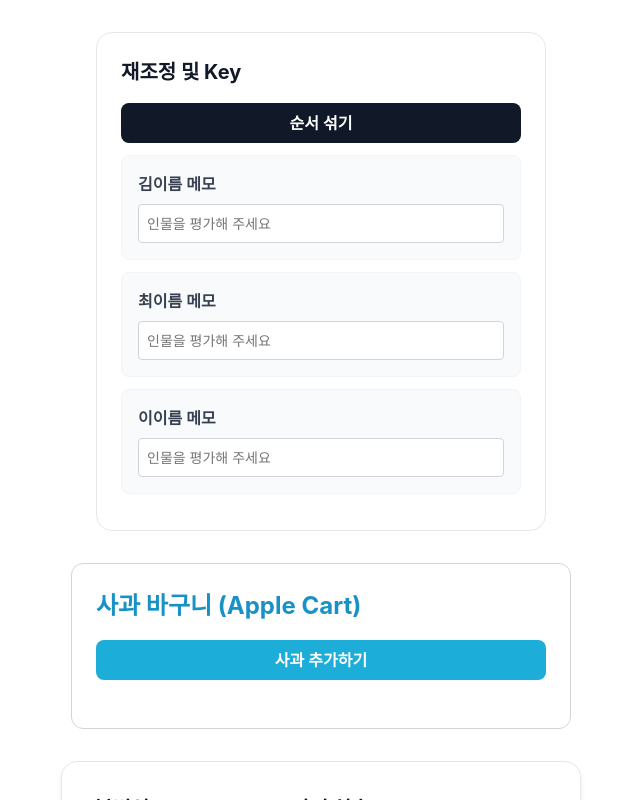
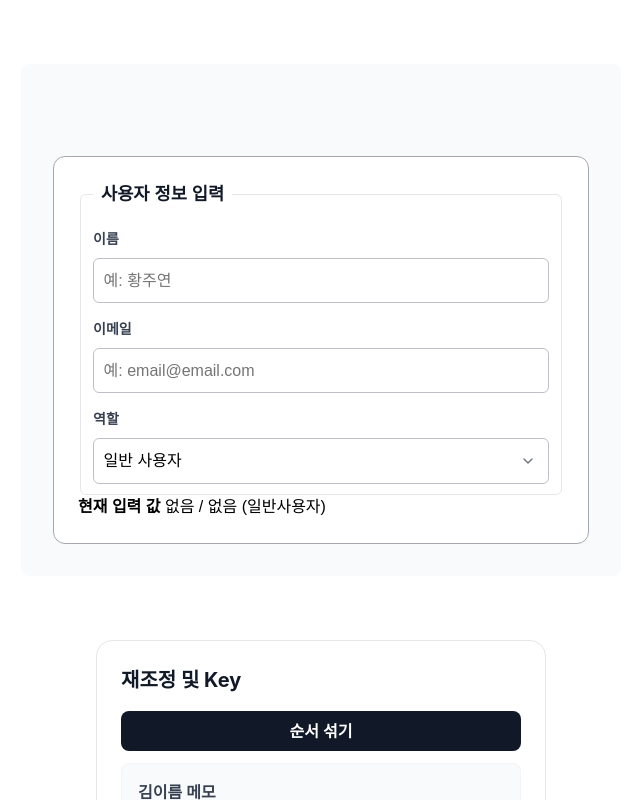
Before and after one commit to songha-5/learn-react, a React (Vite) app in the folder 03-렌더링-원리-불변성/: page / in a window 1280 px wide. Shown: the top 800 px of the page, without its empty margins (319-959 px from the left). Built offline with nearby package versions, Linux system fonts and the light colour scheme.

Commit message:
학습: 타입 알리아스,

```diff
--- a/03-렌더링-원리-불변성/src/app/index.tsx
+++ b/03-렌더링-원리-불변성/src/app/index.tsx
@@ -1,9 +1,11 @@
 import { Immutability, ImmutabilityCRUD, Reconciliation, RenderPipeline, VirtualDOM } from '@/learns'
 import S from './style.module.css'
+import { StateInitialization } from '@/practices'
 
 export default function App() {
   return (
     <div className={S.container}>
+      <StateInitialization />
       <Reconciliation />
       <ImmutabilityCRUD />
       <Immutability />
--- a/03-렌더링-원리-불변성/src/learns/Immutability/index.tsx
+++ b/03-렌더링-원리-불변성/src/learns/Immutability/index.tsx
@@ -34,7 +34,7 @@
     // ======================================
 
     // ======================================
-    // 배열을 복제하는 구문
+    // 배열을 복제하는 구문 스프레드 연산자
     const nextItems = [...items, '넷', '다섯', '아홉']
     // ======================================
 
--- a/03-렌더링-원리-불변성/src/practices/StateInitialization/UserForm/index.tsx
+++ b/03-렌더링-원리-불변성/src/practices/StateInitialization/UserForm/index.tsx
@@ -1,5 +1,64 @@
+import { useState } from 'react'
 import S from './style.module.css'
 
+// 타입 알리아스(Type Alias)
+type UserRole = 'user' | 'admin'
+
 export default function UserForm() {
-  return <form className={S.container}></form>
+  // 사용자 이름(name), 이메일(email), 역할(role)
+  const [name, setName] = useState('')
+  const [email, setEmail] = useState('')
+  const [role, setRole] = useState<UserRole>('user')
+
+  const userRole = role === 'admin' ? '관리자' : '일반사용자'
+
+  return (
+    <form className={S.container}>
+      <fieldset>
+        <legend>사용자 정보 입력</legend>
+        {/* 이름 입력 필드 */}
+        <div className={S.fieldGroup}>
+          <label htmlFor="username">이름</label>
+          <input
+            type='text'
+            name="name"
+            value={name}
+            onChange={(e)=>setName(e.target.value.trim())}
+            id="username"
+            placeholder="예: 황주연"
+          />
+        </div>
+        {/* 이메일 입력 필드 */}
+        <div className={S.fieldGroup}>
+          <label htmlFor="useremial">이메일</label>
+          <input
+            type='email'
+            name="name"
+            value={email}
+            onChange={(e)=>setEmail(e.target.value.trim())}
+            id="useremial"
+            placeholder="예: email@email.com"
+          />
+        </div>
+
+        {/* 역할 셀렉트 메뉴 */}
+        <div className={S.fieldGroup}>
+          <label htmlFor="userrole">역할</label>
+          <select name="role" id="userrole" value={role}
+           onChange={(e) => {
+              const value = e.target.value as UserRole
+              setRole(value)
+            }}
+          >
+            <option value="user">일반 사용자</option>
+            <option value="admin">관리자</option>
+          </select>
+        </div>
+      </fieldset>
+
+      <output className={S.priview}>
+        <strong>현재 입력 값</strong>{' '}{name || '없음'} / {email || '없음'} ({userRole})
+      </output>
+    </form>
+  )
 }
--- a/03-렌더링-원리-불변성/src/practices/StateInitialization/index.tsx
+++ b/03-렌더링-원리-불변성/src/practices/StateInitialization/index.tsx
@@ -1,5 +1,10 @@
 import S from './style.module.css'
+import UserForm from './UserForm'
 
-export default function App() {
-  return <div className={S.container}></div>
+export default function StateInitialization() {
+  return (
+    <div className={S.container}>
+      <UserForm />
+    </div>
+  )
 }
```
